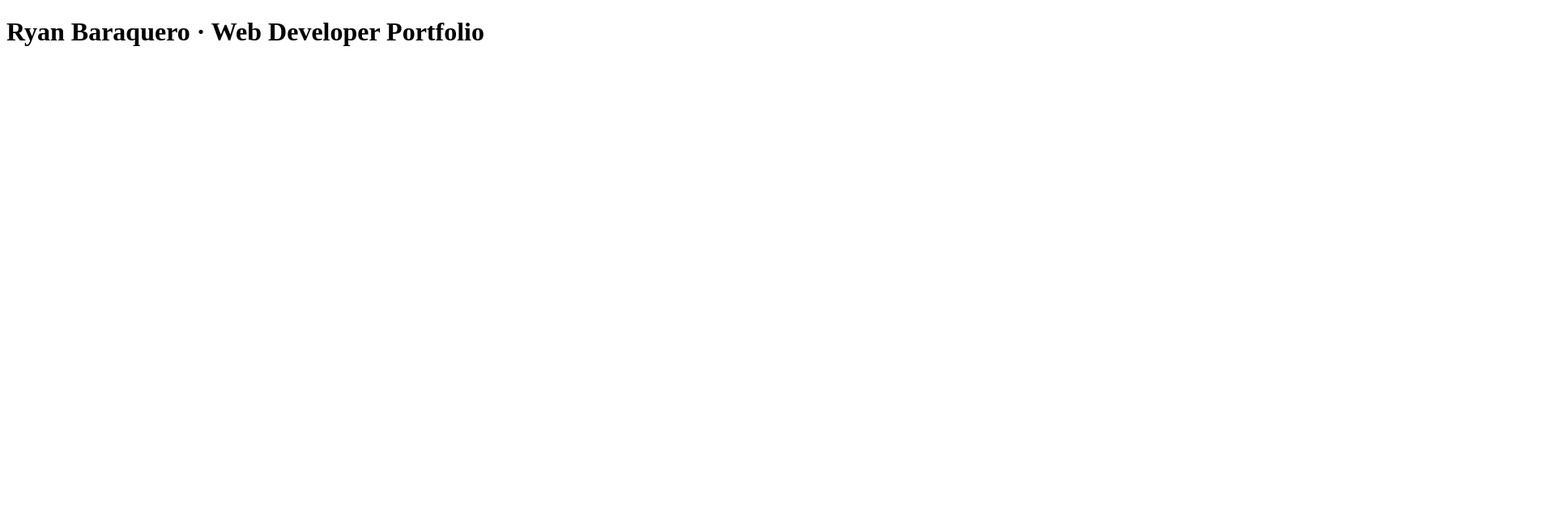
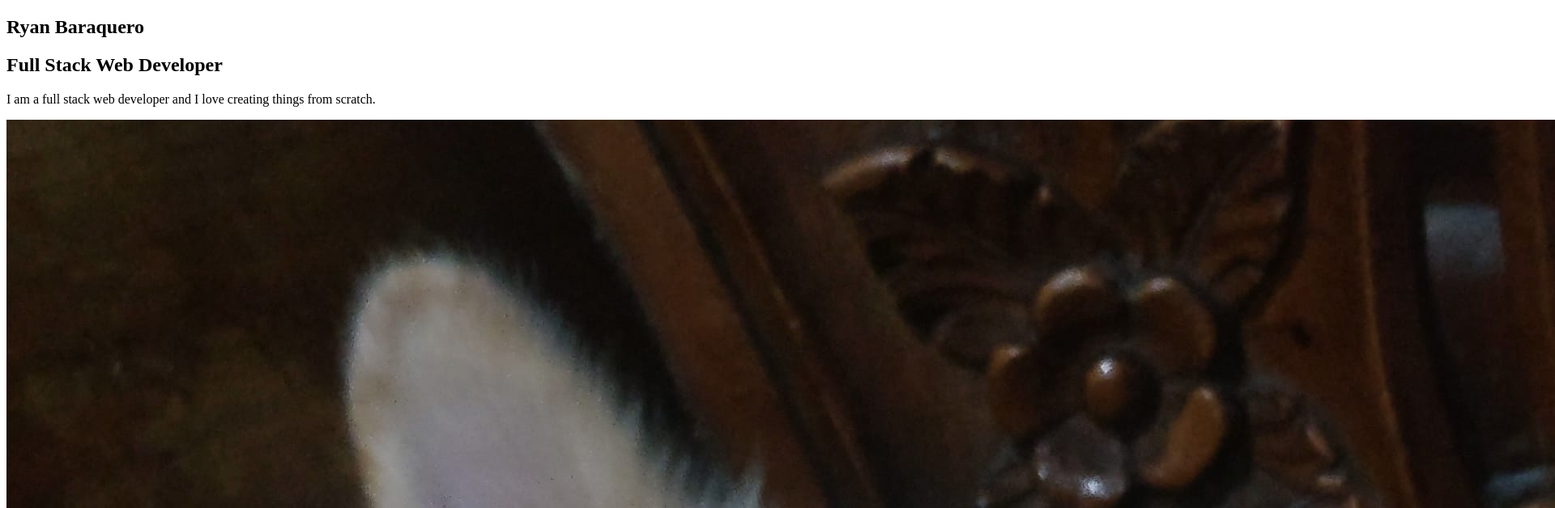
Before and after one commit to illnada/Sample-Portfolio, a plain HTML site: page index.html in a window 1280 px wide. Shown: the top 628 px of the page at 81% size, 1920 px wide, since content can reach past the window. Drawn offline with Linux system fonts and the light colour scheme.

Commit message:
#3 - Add some content and image to the page

```diff
--- a/index.html
+++ b/index.html
@@ -4,6 +4,15 @@
 	<title>Ryan Baraquero &middot; Web Developer Portfolio</title>
 </head>
 <body>
- <h1>Ryan Baraquero &middot; Web Developer Portfolio</h1>
+ <div class="container">
+ 	<section id="landing">
+ 	<h1>Ryan Baraquero</h1>
+ 	<h2>Full Stack Web Developer</h2>
+ 	<p>I am a full stack web developer and I love creating things from scratch.
+ 	</p>
+ 	<img src="./images/avatar.jpg" alt="My profile image.">
+ 	</section>
+ 	<section id="gallery"></section>
+ </div>
 </body>
 </html>
```
Also changed, not shown: images/avatar.jpg (added).
